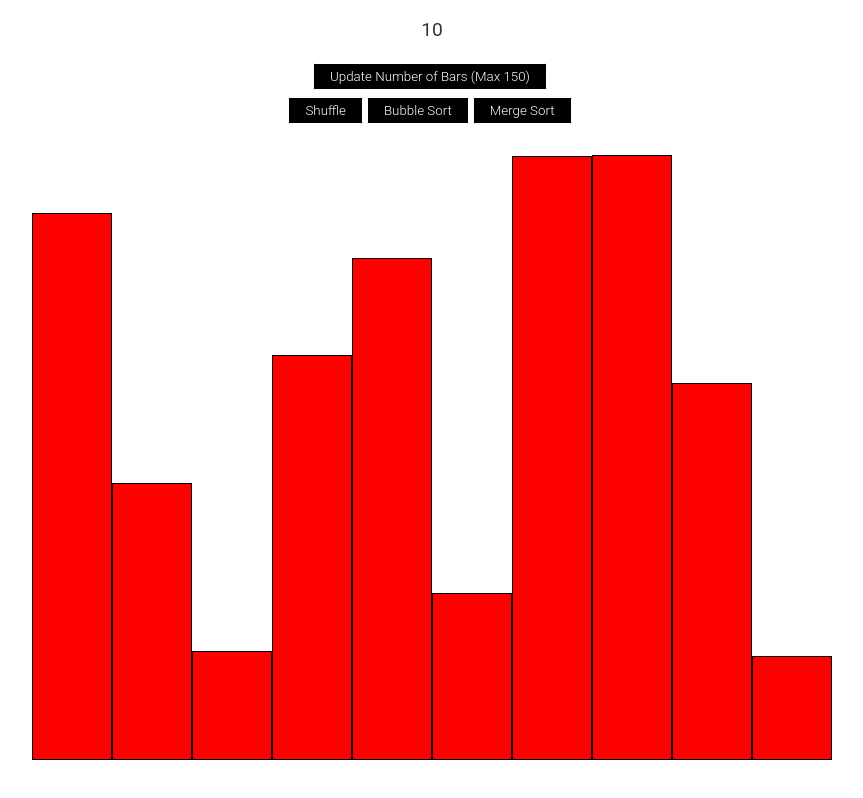
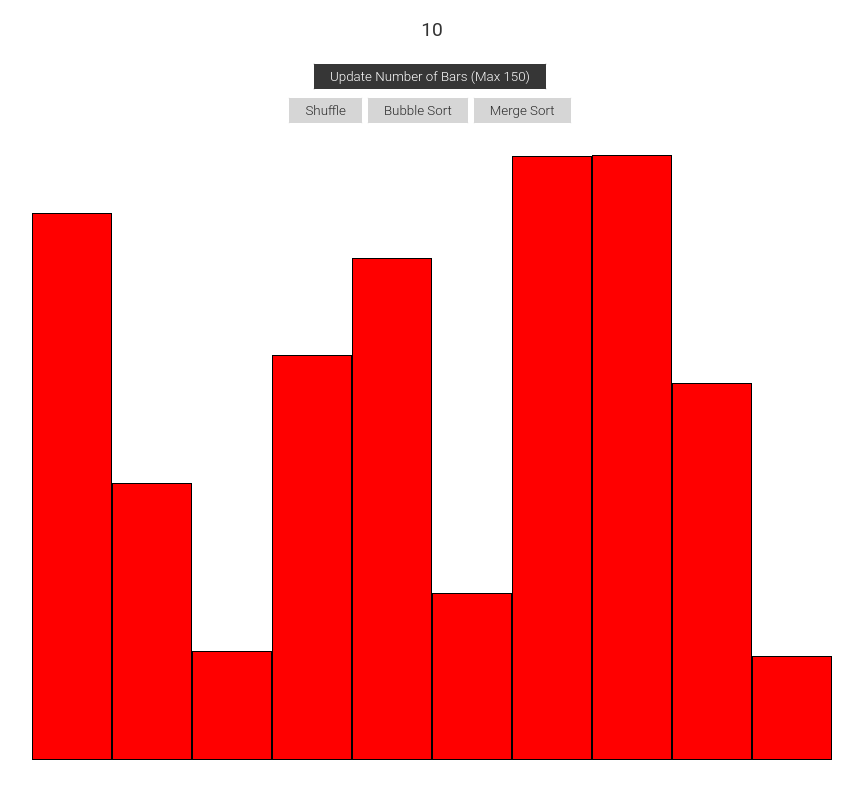
Before and after one commit to ziggrace/Sorting-Algo-Visualizer, a React (Create React App) app: page / in a window 1280 px wide. Shown: the whole page, without its empty margins (208-1071 px from the left). Built offline with nearby package versions, Linux system fonts and the light colour scheme.

Commit message:
updated button aesthetics

```diff
--- a/src/App.css
+++ b/src/App.css
@@ -57,10 +57,10 @@ button {
   text-decoration:none;
   font-family:'Roboto',sans-serif;
   font-weight:300;
-  color:#FFFFFF;
+  color:rgb(41, 41, 41);
   text-align:center;
   transition: all 0.2s;
-  background-color: #000000;
+  background-color: #d6d6d6;
 }
 
 input{
@@ -88,10 +88,15 @@ input:hover{
 button:hover{
   color:#000000;
   background-color:#FFFFFF;
+  cursor:pointer;
 }
 button:disabled{
   opacity: 0.7;
   cursor: not-allowed;
+}
+.update{
+  background-color:#363636;
+  color: #FFFFFF;
 }
 
 .App-link {
--- a/src/App.js
+++ b/src/App.js
@@ -18,7 +18,7 @@ function App() {
     <div className="App">
       <form>
         <input value={curBars} onChange={(e)=>setCurBars(e.target.value)} ></input>
-        <button disabled={curBars > 150 || curBars <= 2 || isNaN(+curBars)} onClick={e => {if(curBars <= 200 && curBars >0) updateBars(e)}}>Update Number of Bars (Max 150)</button>
+        <button disabled={curBars > 150 || curBars <= 2 || isNaN(+curBars)} onClick={e => {if(curBars <= 200 && curBars >0) updateBars(e)}} className="update">Update Number of Bars (Max 150)</button>
       </form>
       {/* <button onClick={updateBars}>Change Number of Bars</button> */}
       <Bars numBars={numBars}/>
```
